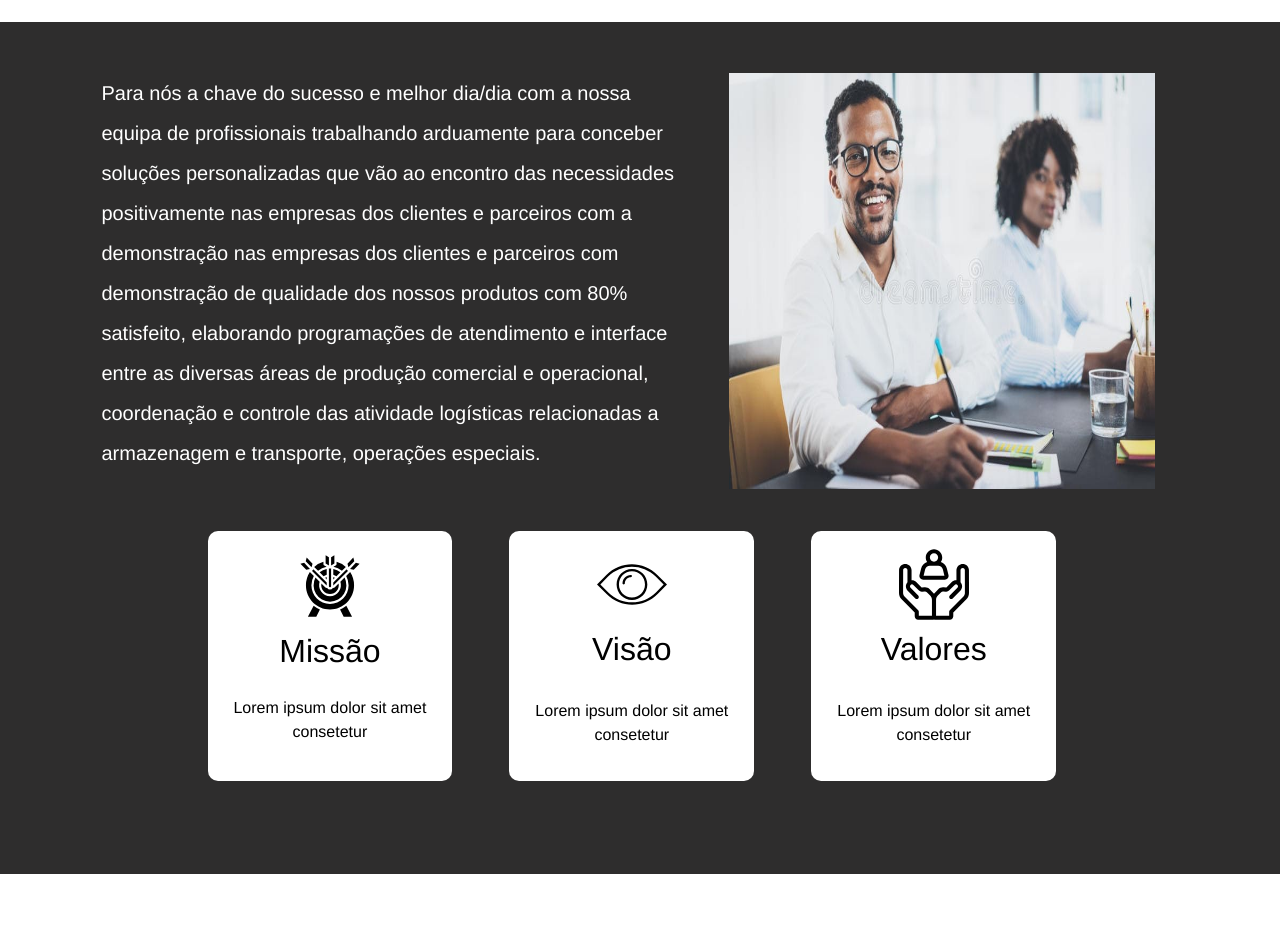
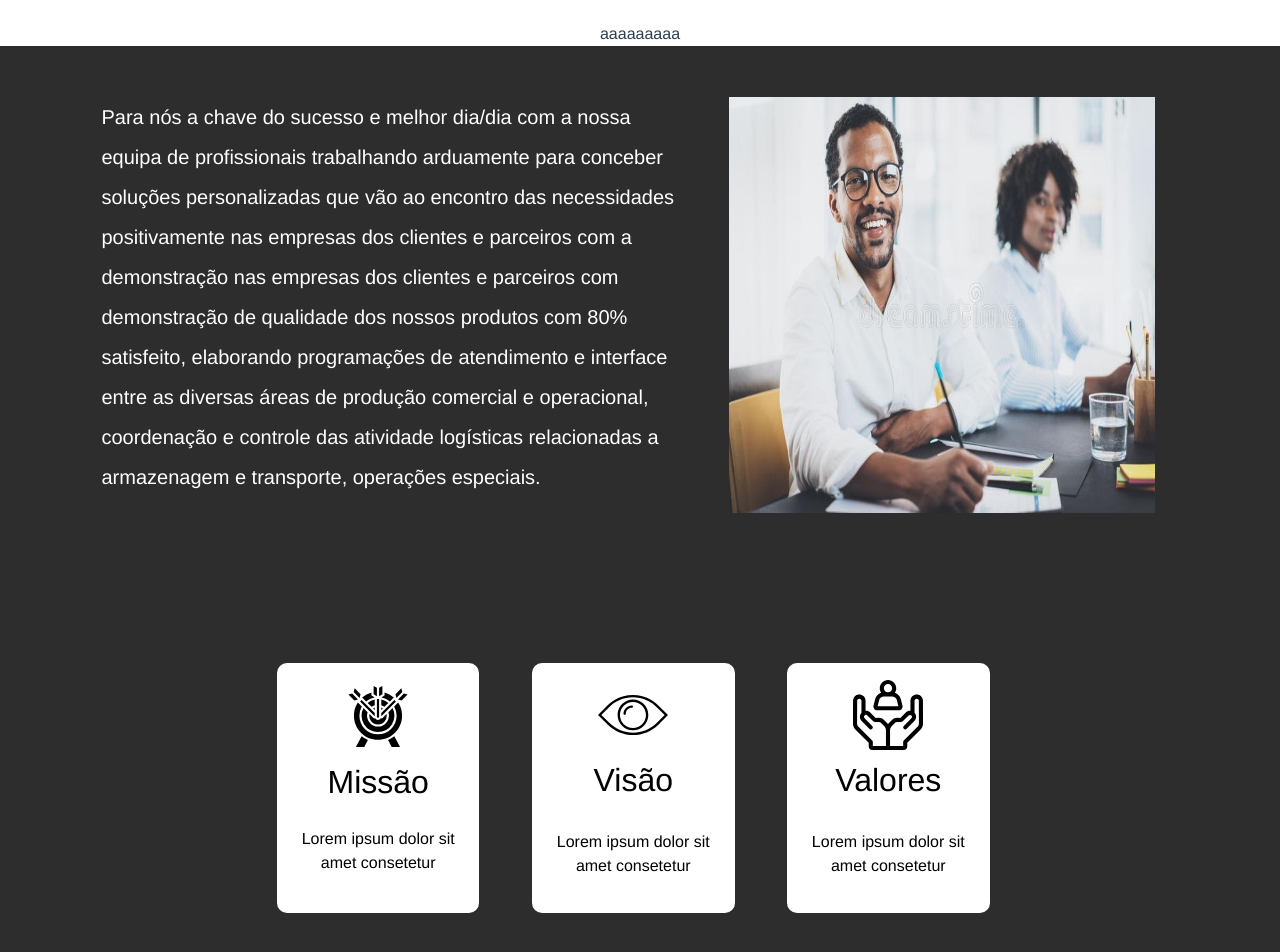
Before and after one commit to uByte2020/Ang-lessGold, a Vue app: page /QuemSomos in a window 1280 px wide. Shown: the part 826-1778 px from the top of the page. Before the commit the page ends 1700 px from the top, so only its background shows below. Built offline with nearby package versions, Linux system fonts and the light colour scheme.

Commit message:
Componente- Receba novidades

```diff
--- /dev/null
+++ b/src/components/RecebaNovidades.vue
@@ -0,0 +1,134 @@
+<template>
+  <div class="container-fluid" id="RecebaNovidades">
+    <div class="row">
+      <div class="col-12" >
+        <div class="row RecebaNovidadesTexto">
+          <div class="container">
+            <div class="row">
+              <div class="col-lg-7 col-xl-7 col-sm-12 col-md-7">
+                <h2 class="RecebaNovidadesTitulo">Receba Novidades</h2>
+                <p class="RecebaNovidadesTexto2">
+                  Cadraste o seu email e receba novidades da ANG LESS GOLD
+                </p>
+              </div>
+              <div class="col-lg-5 col-xl-5 col-sm-12 col-md-5" id="inputT">
+                <input type="text" class="form-control" placeholder="E-mail" />
+                <button
+                  type="button"
+                  id="button"
+                  class="btn btn-sm btn-success"
+                >
+                  <b-icon
+                    icon="arrow-right"
+                    font-scale="1"
+                    variant="default"
+                  ></b-icon>
+                </button>
+              </div>
+            </div>
+          </div>
+        </div>
+      </div>
+    </div>
+  </div>
+</template>
+<script>
+export default {};
+</script>
+<style scoped>
+#RecebaNovidades {
+  color: #fff;
+  -moz-color: #fff;
+  -ms-color: #fff;
+  -webkit-color: #fff;
+  background-color: #68aa38;
+  -moz-background-color: #68aa38;
+  -ms-background-color: #68aa38;
+  -webkit-background-color: #68aa38;
+  text-align: center;
+  -moz-text-align: center;
+  -ms-text-align: center;
+  -webkit-text-align: center;
+  width: 100% !important;
+}
+.RecebaNovidadesTexto {
+  padding: 6% 7% 4% 7% !important;
+  -moz-padding: 6% 7% 4% 7% !important;
+  -ms-padding: 6% 7% 4% 7% !important;
+  -webkit-padding: 6% 7% 4% 7% !important;
+  text-align: left !important;
+  -moz-text-align: left !important;
+  -ms-text-align: left !important;
+  -webkit-text-align: left !important;
+}
+.RecebaNovidadesTitulo {
+  font-family: "Josefin";
+  -moz-font-family: "Josefin";
+  -ms-font-family: "Josefin";
+  -webkit-font-family: "Josefin";
+  font-size: 60px;
+  -moz-font-size: 60px;
+  -ms-font-size: 60px;
+  -webkit-font-size: 60px;
+}
+.RecebaNovidadesTexto2 {
+  font-size: 24px;
+  -moz-font-size: 24px;
+  -ms-font-size: 24px;
+  -webkit-font-size: 24px;
+  font-family: "Segoe";
+  -moz-font-family: "Segoe";
+  -ms-font-family: "Segoe";
+  -webkit-font-family: "Segoe";
+}
+input {
+  border-radius: 25px;
+  -moz-border-radius: 25px;
+  -ms-border-radius: 25px;
+  -webkit-border-radius: 25px;
+  text-align: center;
+  -moz-text-align: center;
+  -ms-text-align: center;
+  -webkit-text-align: center;
+  font-size: 16px;
+  -moz-font-size: 16px;
+  -ms-font-size: 16px;
+  -webkit-font-size: 16px;
+  padding: 5%;
+  -moz-padding: 5%;
+  -ms-padding: 5%;
+  -webkit-padding: 5%;
+  width: 100%;
+  -moz-width: 100%;
+  -ms-width: 100%;
+  -webkit-width: 100%;
+}
+#inputT {
+  margin-top: 2% !important;
+  -moz-margin-top: 2% !important;
+  -ms-margin-top: 2% !important;
+  -webkit-margin-top: 2% !important;
+}
+#button {
+  margin-top: -70px !important;
+  -moz-margin-top: -70px !important;
+  -ms-margin-top: -70px !important;
+  -webkit-margin-top: -70px !important;
+  margin-left: 88%;
+  -moz-margin-left: 88%;
+  -ms-margin-left: 88%;
+  -webkit-margin-left: 88%;
+  color: #fff !important;
+  -moz-color: #fff !important;
+  -ms-color: #fff !important;
+  -webkit-color: #fff !important;
+  background-color: rgb(53, 138, 53);
+  -moz-background-color: rgb(53, 138, 53);
+  -ms-background-color: rgb(53, 138, 53);
+  -webkit-background-color: rgb(53, 138, 53);
+  border-radius: 100px;
+  -moz-border-radius: 100px;
+  -ms-border-radius: 100px;
+  -webkit-border-radius: 100px;
+}
+</style>
--- a/src/main.js
+++ b/src/main.js
@@ -5,7 +5,8 @@ import 'bootstrap/dist/css/bootstrap.css'
 import 'bootstrap-vue/dist/bootstrap-vue.css'
 import { BootstrapVue, IconsPlugin } from 'bootstrap-vue'
 import * as VueGoogleMaps from "vue2-google-maps";
-
+import AOS from 'aos'
+import 'aos/dist/aos.css'
 
 Vue.use(BootstrapVue)
 Vue.use(IconsPlugin)
@@ -17,6 +18,9 @@ Vue.use(VueGoogleMaps, {
   }
 });
 new Vue({
+  created(){
+    AOS.init({disable: "phone"})
+  },
   router,
   render: h => h(App)
 }).$mount('#app')
--- a/src/views/QuemSomos.vue
+++ b/src/views/QuemSomos.vue
@@ -15,12 +15,16 @@
         <div class="col-10 BemVCompenent">
           <BemVindoAngLess />
         </div>
-        <!-- <div
-          data-aos="fade-up"
-          data-aos-offset="300"
-          data-aos-easing="ease-in-sine"
-          style="color:green; background-color:green;height:"
-        ></div> -->
+        <div class="col-12" id="dataaos">
+          <div
+            data-aos="fade-up"
+            data-aos-offset="300"
+            data-aos-duration="900"
+            data-aos-easing="ease-in-sine"
+          >
+            aaaaaaaaa
+          </div>
+        </div>
         <div class="col-12" id="BackgroundBlack">
           <div class="row">
             <div class="col-12">
@@ -53,31 +57,49 @@
 
             <div class="col-lg-12 col-md-12 col-xl-12 col-sm-12 tabelasBracas">
               <div class="row justify-content-md-center">
-                <div
-                  class="col-lg-3 col-md-12 col-xl-3 col-sm-12 "
-                >
+                <div class="col-lg-3 col-md-12 col-xl-3 col-sm-12">
                   <div class="row BackgroundBlackwhite">
-                    <div class="col-12"><img src="../assets/svg/missao.svg" class="img-fluid icon" alt="Missao"></div>
-                    <div class="col-12 "><h2 class="titulo">Missão</h2></div>
-                    <div class="col-12"><p>Lorem ipsum dolor sit amet consetetur</p></div>
+                    <div class="col-12">
+                      <img
+                        src="../assets/svg/missao.svg"
+                        class="img-fluid icon"
+                        alt="Missao"
+                      />
+                    </div>
+                    <div class="col-12"><h2 class="titulo">Missão</h2></div>
+                    <div class="col-12">
+                      <p>Lorem ipsum dolor sit amet consetetur</p>
+                    </div>
                   </div>
                 </div>
-                <div
-                  class="col-lg-3 col-md-12 col-xl-3 col-sm-12"
-                >
-                  <div class="row  BackgroundBlackwhite">
-                    <div class="col-12"><img src="../assets/svg/visao.svg" class="img-fluid icon" alt="Missao"></div>
+                <div class="col-lg-3 col-md-12 col-xl-3 col-sm-12">
+                  <div class="row BackgroundBlackwhite">
+                    <div class="col-12">
+                      <img
+                        src="../assets/svg/visao.svg"
+                        class="img-fluid icon"
+                        alt="Missao"
+                      />
+                    </div>
                     <div class="col-12 titulo"><h2>Visão</h2></div>
-                    <div class="col-12"><p>Lorem ipsum dolor sit amet consetetur</p></div>
+                    <div class="col-12">
+                      <p>Lorem ipsum dolor sit amet consetetur</p>
+                    </div>
                   </div>
                 </div>
-                <div
-                  class="col-lg-3 col-md-12 col-xl-3 col-sm-12 "
-                >
-                  <div class="row  BackgroundBlackwhite">
-                    <div class="col-12"><img src="../assets/svg/valor.svg" class="img-fluid icon" alt="Missao"></div>
+                <div class="col-lg-3 col-md-12 col-xl-3 col-sm-12">
+                  <div class="row BackgroundBlackwhite">
+                    <div class="col-12">
+                      <img
+                        src="../assets/svg/valor.svg"
+                        class="img-fluid icon"
+                        alt="Missao"
+                      />
+                    </div>
                     <div class="col-12 titulo"><h2>Valores</h2></div>
-                    <div class="col-12"><p>Lorem ipsum dolor sit amet consetetur</p></div>
+                    <div class="col-12">
+                      <p>Lorem ipsum dolor sit amet consetetur</p>
+                    </div>
                   </div>
                 </div>
               </div>
@@ -91,6 +113,7 @@
 <script>
 import NavbarPrinc from "../components/NavbarPrinc";
 import BemVindoAngLess from "../components/BemVindo-AngLess";
+
 export default {
   name: "QuemSomos",
   components: {
@@ -134,8 +157,10 @@ h1 {
   line-height: 2;
   width: 100%;
 }
-.tabelasBracas{
+.tabelasBracas {
   margin: 3% auto;
+  padding: 9%;
+  padding-bottom: 0%;
 }
 .BackgroundBlackwhite {
   width: 90% !important;
@@ -150,13 +175,19 @@ h1 {
   width: 90%;
   object-fit: fill;
 }
-.icon{
+.icon {
   margin-top: 3%;
   height: 100%;
   width: 70px;
 }
-.titulo{
+.titulo {
   margin: 2% auto;
+}
+.dataaos {
+  color: green;
+  background-color: #8cb560!important;
+  height: 100px;
+  border-radius: 100% 0 0 0;
 }
 @font-face {
   font-family: "Gotham";
```
Also changed, not shown: src/views/Home.vue (+10 -133 lines).
